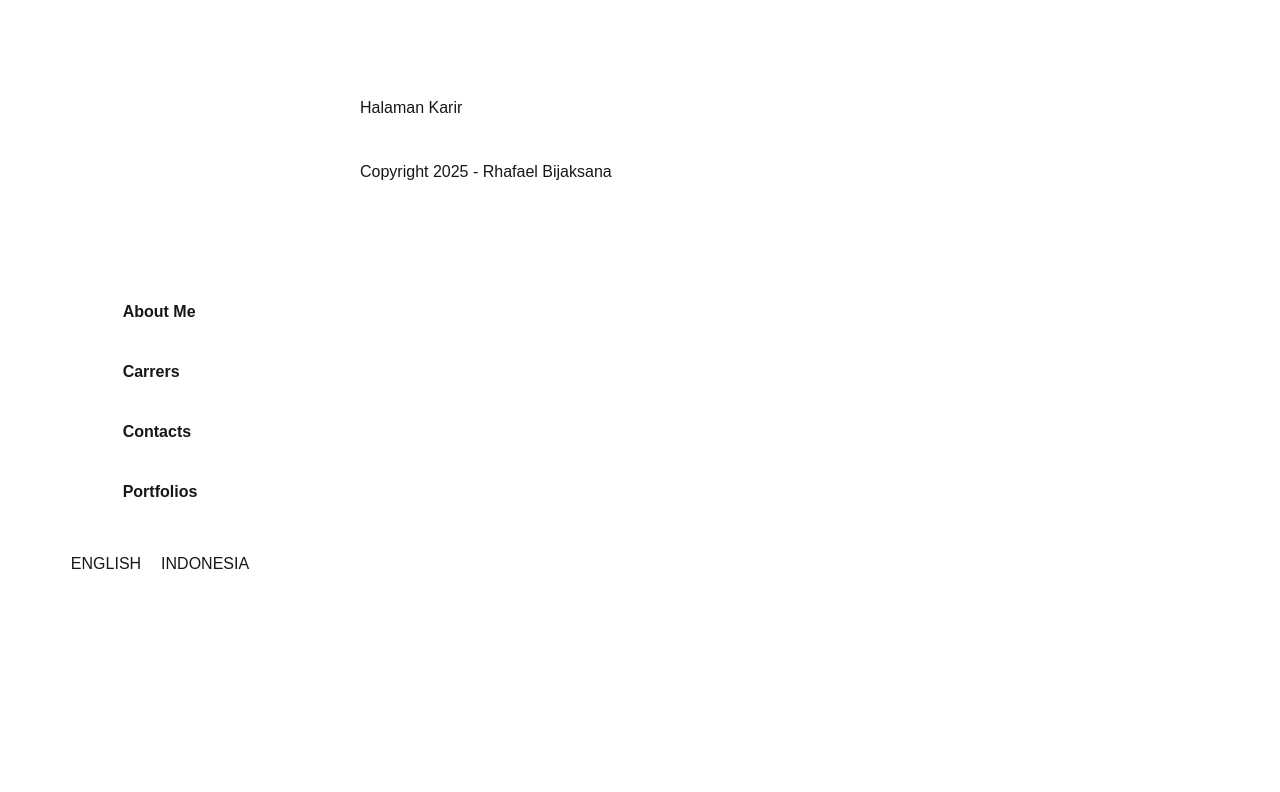
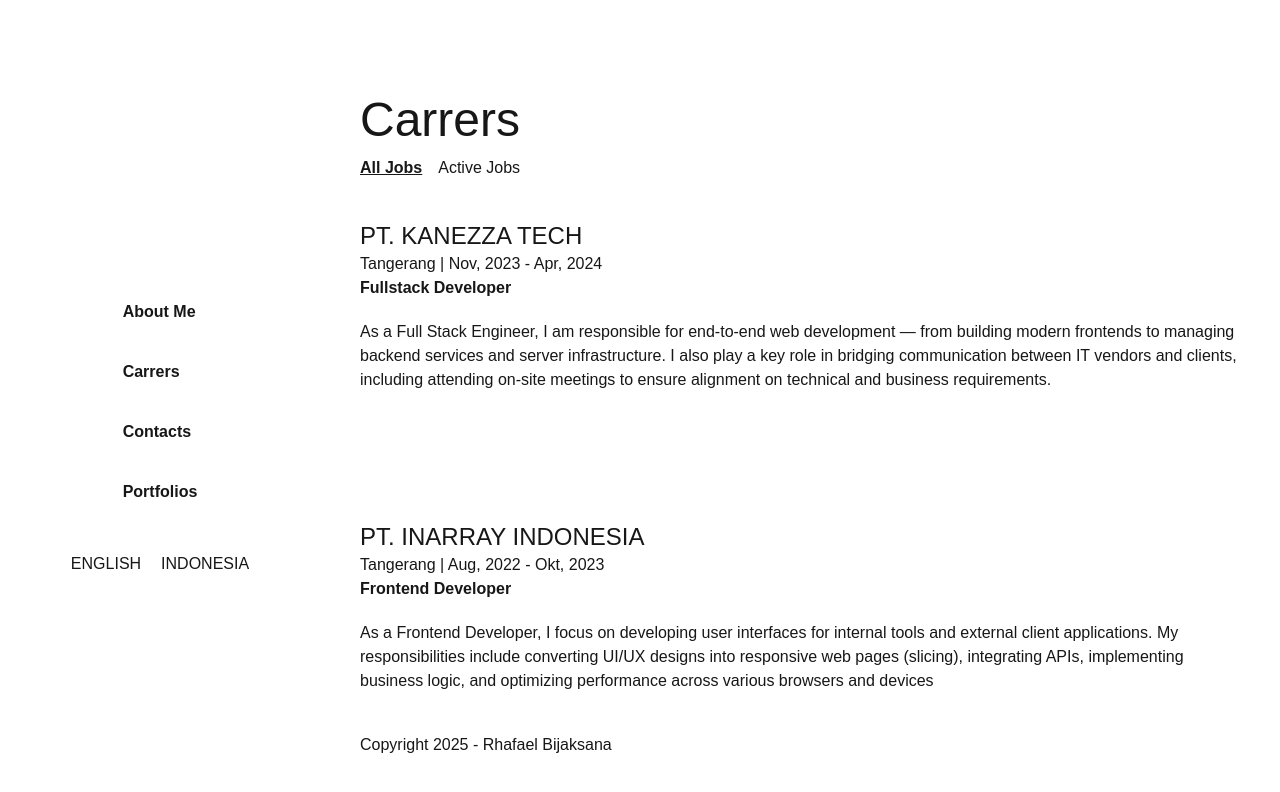
Before and after one commit to ElbiGans04/new-portfolio3, a Next.js app: page /carrers in a window 1280 px wide. Shown: the top 792 px of the page. Built offline with nearby package versions, Linux system fonts and the light colour scheme.

Commit message:
feat: membuat halaman carrers

```diff
--- /dev/null
+++ b/app/carrers/carrersContent.tsx
@@ -0,0 +1,54 @@
+export default function CarrersContent() {
+  return (
+    <>
+      {" "}
+      <div className="flex flex-col gap-3">
+        <h1 className="text-5xl">Carrers</h1>
+        <div className="flex gap-4">
+          <button className="cursor-pointer border-1 border-solid border-white p-3 rounded-xl hover:opacity-[0.5]">
+            Show Text Detail
+          </button>
+          <button className="cursor-pointer border-1 border-solid border-white p-3 rounded-xl hover:opacity-[0.5]">
+            All Jobs
+          </button>
+        </div>
+      </div>
+      <div className="mt-10 gap-16 flex flex-col">
+        {/* Item */}
+        <div className="flex flex-col gap-5">
+          <div>
+            <h2 className="text-2xl">PT. INARRAY INDONESIA</h2>
+            <p className="text-md">Tangerang | Aug, 2022 - Okt, 2023</p>
+            <p className="text-md font-bold">Frontend Developer</p>
+          </div>
+          <p className="text-md">
+            I'm a passionate Full Stack Developer with strong frontend focus,
+            experienced in building modern, scalable web applications using
+            Vue.js, Nuxt.js, React.js, and Next.js. I handle everything from UI
+            implementation and API integration to performance optimization and
+            SSR setup.
+          </p>
+        </div>
+
+        {/* Divider */}
+        <div className="w-[90%] mx-auto h-[1px] bg-white opacity-[0.1]"></div>
+
+        {/* Item */}
+        <div className="flex flex-col gap-5">
+          <div>
+            <h2 className="text-2xl">PT. INARRAY INDONESIA</h2>
+            <p className="text-md">Tangerang | Aug, 2022 - Okt, 2023</p>
+            <p className="text-md font-bold">Frontend Developer</p>
+          </div>
+          <p className="text-md">
+            I'm a passionate Full Stack Developer with strong frontend focus,
+            experienced in building modern, scalable web applications using
+            Vue.js, Nuxt.js, React.js, and Next.js. I handle everything from UI
+            implementation and API integration to performance optimization and
+            SSR setup.
+          </p>
+        </div>
+      </div>
+    </>
+  );
+}
--- a/app/carrers/page.tsx
+++ b/app/carrers/page.tsx
@@ -1,9 +1,76 @@
 import { Metadata } from "next";
+import Link from "next/link";
 
 export const metadata: Metadata = {
   title: "Carrers | Rhafael Bijaksana",
 };
 
-export default function CarrersPage() {
-  return <p>Halaman Karir</p>;
+export default async function CarrersPage(props: PageProps<"/carrers">) {
+  const typeParams = (await props.searchParams).type as string;
+
+  return (
+    <>
+      <div className="flex flex-col gap-3">
+        <h1 className="text-5xl">Carrers</h1>
+        <div className="flex gap-4">
+          {/* Selain active, maka tampilkan semua */}
+          <Link
+            href={"/carrers?type=all"}
+            replace
+            className={`cursor-pointer rounded-xl hover:opacity-[0.5] ${
+              typeParams != "active" ? "underline font-bold" : ""
+            }`}
+          >
+            All Jobs
+          </Link>
+          <Link
+            href={"/carrers?type=active"}
+            replace
+            className={`cursor-pointer rounded-xl hover:opacity-[0.5] ${
+              typeParams == "active" ? "underline font-bold" : ""
+            }`}
+          >
+            Active Jobs
+          </Link>
+        </div>
+      </div>
+      <div className="mt-10 gap-16 flex flex-col">
+        {/* Item */}
+        <div className="flex flex-col gap-5">
+          <div>
+            <h2 className="text-2xl">PT. KANEZZA TECH</h2>
+            <p className="text-md">Tangerang | Nov, 2023 - Apr, 2024</p>
+            <p className="text-md font-bold">Fullstack Developer</p>
+          </div>
+          <p className="text-md">
+            As a Full Stack Engineer, I am responsible for end-to-end web
+            development — from building modern frontends to managing backend
+            services and server infrastructure. I also play a key role in
+            bridging communication between IT vendors and clients, including
+            attending on-site meetings to ensure alignment on technical and
+            business requirements.
+          </p>
+        </div>
+
+        {/* Divider */}
+        <div className="w-[90%] mx-auto h-[1px] bg-white opacity-[0.1]"></div>
+
+        {/* Item */}
+        <div className="flex flex-col gap-5">
+          <div>
+            <h2 className="text-2xl">PT. INARRAY INDONESIA</h2>
+            <p className="text-md">Tangerang | Aug, 2022 - Okt, 2023</p>
+            <p className="text-md font-bold">Frontend Developer</p>
+          </div>
+          <p className="text-md">
+            As a Frontend Developer, I focus on developing user interfaces for
+            internal tools and external client applications. My responsibilities
+            include converting UI/UX designs into responsive web pages
+            (slicing), integrating APIs, implementing business logic, and
+            optimizing performance across various browsers and devices
+          </p>
+        </div>
+      </div>
+    </>
+  );
 }
```
